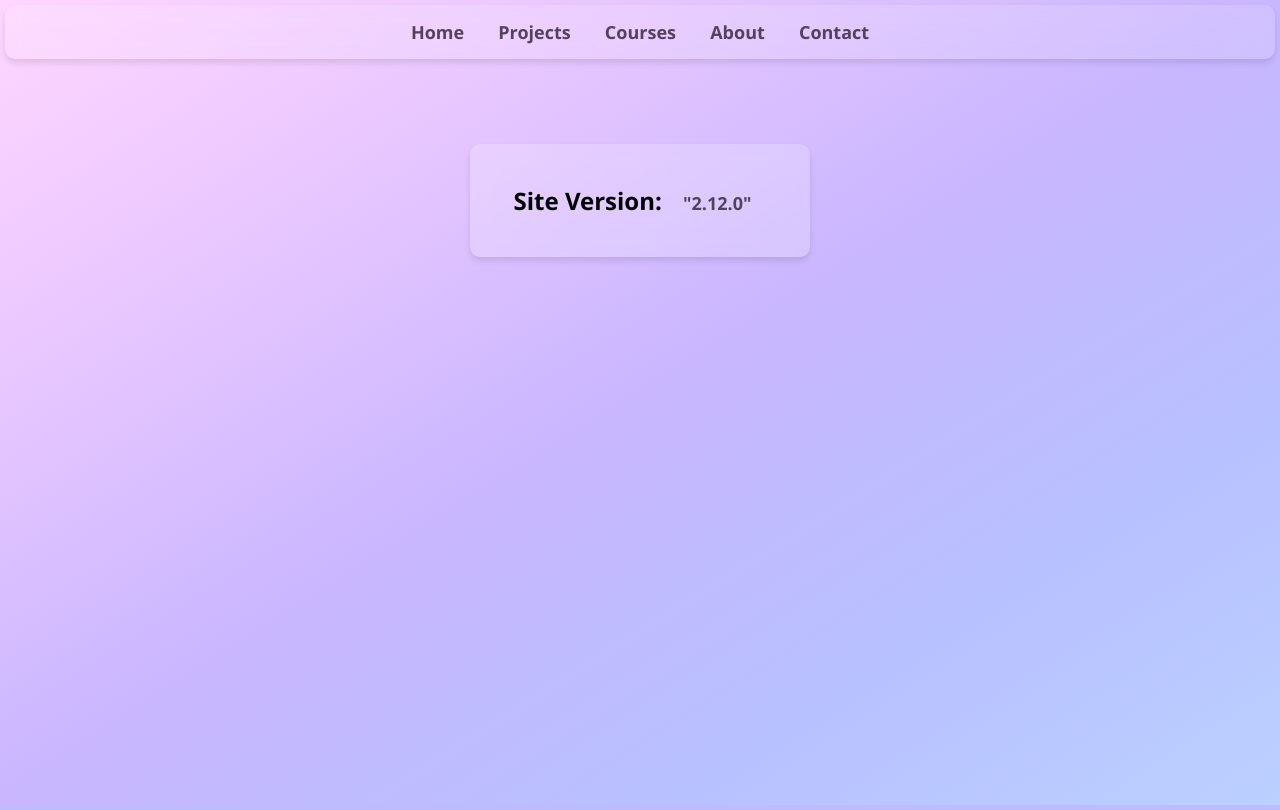
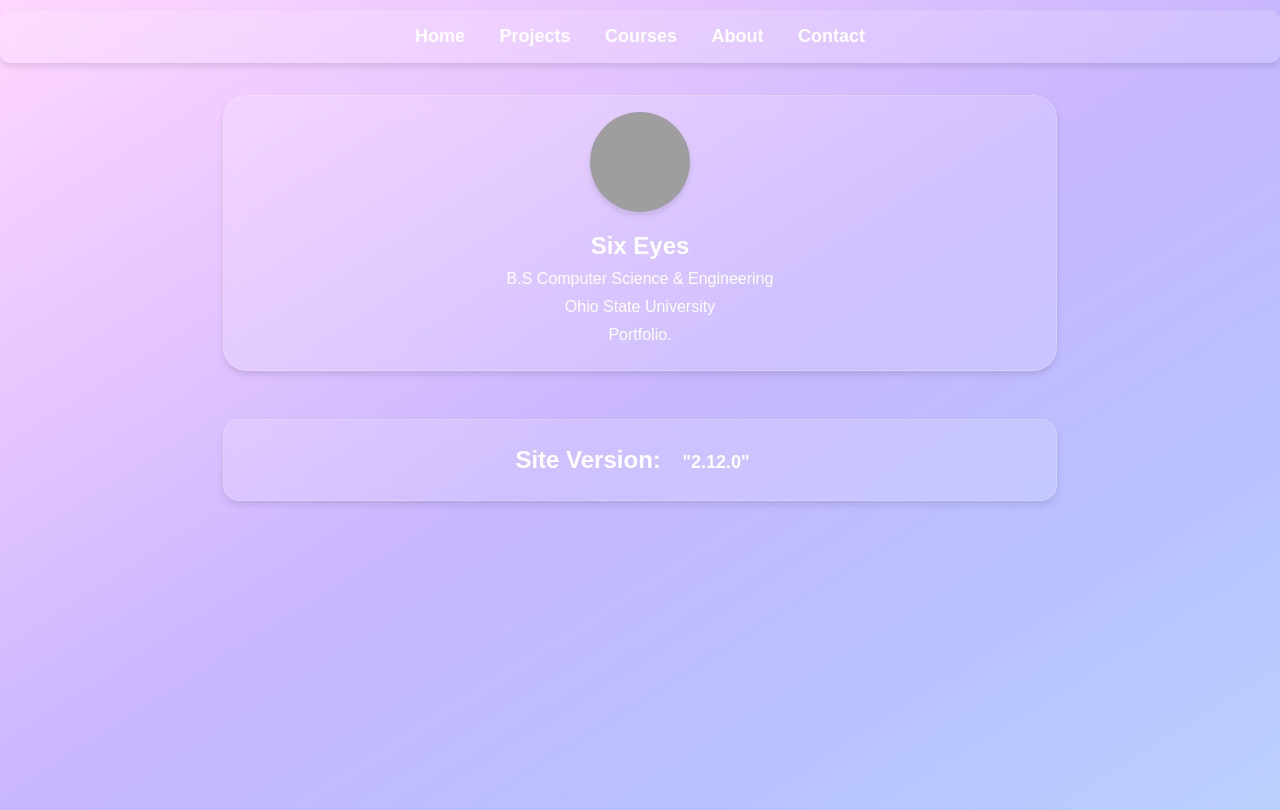
Before and after one commit to DevFarid/portfolio, a Flask app: page / in a window 1280 px wide. Run offline with Flask 3, Linux system fonts and the light colour scheme; parts of the project's set-up code (start-up, migrations or seed data) failed here and were passed over; grey boxes are pictures that could not be loaded.

Commit message:
refactor(main): template html page CSS re-do

```diff
--- a/static/style.css
+++ b/static/style.css
@@ -1,31 +1,39 @@
 body {
     margin: 0;
     padding: 0;
-    font-family: 'Segoe UI', Tahoma, Geneva, Verdana, sans-serif;
-    background: linear-gradient(to bottom right, #FFD6FF, #E7C6FF, #C8B6FF, #B8C0FF, #BBD0FF);
+    font-family: 'Arial', sans-serif;
+    background: linear-gradient(to bottom right, #ffd6ff, #E7C6FF, #C8B6FF, #B8C0FF, #BBD0FF);
     min-height: 100vh;
+    height: 100vh;
     margin: 0;
+}
+
+
+h2, p, .navbar {
+    margin: 10px 0;
+    color: #fff;
+    text-shadow: 0 0 4px 0px rgba(0, 0, 0, 0.2);
 }
 
 .navbar {
     position: sticky;
     top: 0;
     display: flex;
+    z-index: 999;
     flex-direction: column;
     align-items: center;
     justify-content: center;
     background: rgba(255, 255, 255, 0.15);
     backdrop-filter: blur(10px);
     border-radius: 10px;
-    padding: 15px;
-    margin: 5px;
+    padding: 2vh;
     box-shadow: 0 4px 6px rgba(0, 0, 0, 0.1);
     text-shadow: 0 0 4px 0px rgba(0, 0, 0, 0.2);
 }
 
 nav a, a:link, a:visited {
     margin: 0 15px;
-    color: rgb(82, 67, 91);
+    color: #fff;
     text-decoration: none;
     font-size: 18px;
     font-weight: bold;
@@ -45,18 +53,30 @@ nav a:hover, a:hover, a:active {
     display: flex;
     flex-direction: column;
     align-items: center;
-    padding-top: 80px; /* Adjust the padding to avoid content being overlapped by the sticky navbar */
-    gap: 20px;
+    padding: 1vh;
+    margin: 1vh;
+    gap: 1vh;
 }
 
 .glass-container {
-    display: flex;
-    flex-direction: column;
-    align-items: center;
-    background: rgba(255, 255, 255, 0.2);
+    background: rgba(255, 255, 255, 0.15);
+    border-radius: 3vh;
     backdrop-filter: blur(10px);
-    border-radius: 10px;
-    padding: 20px;
-    width: 300px;
+    border: 1px solid rgba(255, 255, 255, 0.2);
+    padding: 2vh;
+    margin-bottom: 1vh;
+    margin-top: 4vh;
+    width: 100vh;
+    text-align: center;
     box-shadow: 0 4px 6px rgba(0, 0, 0, 0.1);
 }
+
+
+.profile-pic {
+    width: 100px;
+    height: 100px;
+    border-radius: 50%;
+    object-fit: cover;
+    margin-bottom: 10px;
+    box-shadow: 0 4px 6px rgba(0, 0, 0, 0.1);
+}
--- a/templates/index.html
+++ b/templates/index.html
@@ -4,14 +4,31 @@
 
 <!DOCTYPE html>
 <html lang="en">
+<head>
+  <style>
+  </style>
+</head>
 {% include 'head.html' %}
 <body>
     {% include 'navbar.html' %}
+
+    <center>
+      <div class="glass-container">
+        <img class="profile-pic" src="https://i.pinimg.com/564x/bc/22/bb/bc22bbc074e7b0c22fd0f037e8e218e0.jpg" alt="Profile Picture">
+        <h2>Six Eyes</h2>
+        <p>B.S Computer Science & Engineering</p>
+        <p>Ohio State University</p>
+        <p>Portfolio.</p>
+      </div>
+    </center>
+
     <div class="content-container">
-      <div class="glass-container">
+      <div class="glass-container" style="width: 100vh; border-radius: 2vh;">
         <h2>Site Version:
           {% if version %}
             <a href="https://github.com/DevFarid/portfolio/commits/main/">{{ version }}</a>
+          {% else %}
+            <a href="https://github.com/DevFarid/portfolio/commits/main/">GitHub</a>
           {% endif %}
         </h2>
       </div>
```
Also changed, not shown: templates/projects.html (+9 -0 lines).
